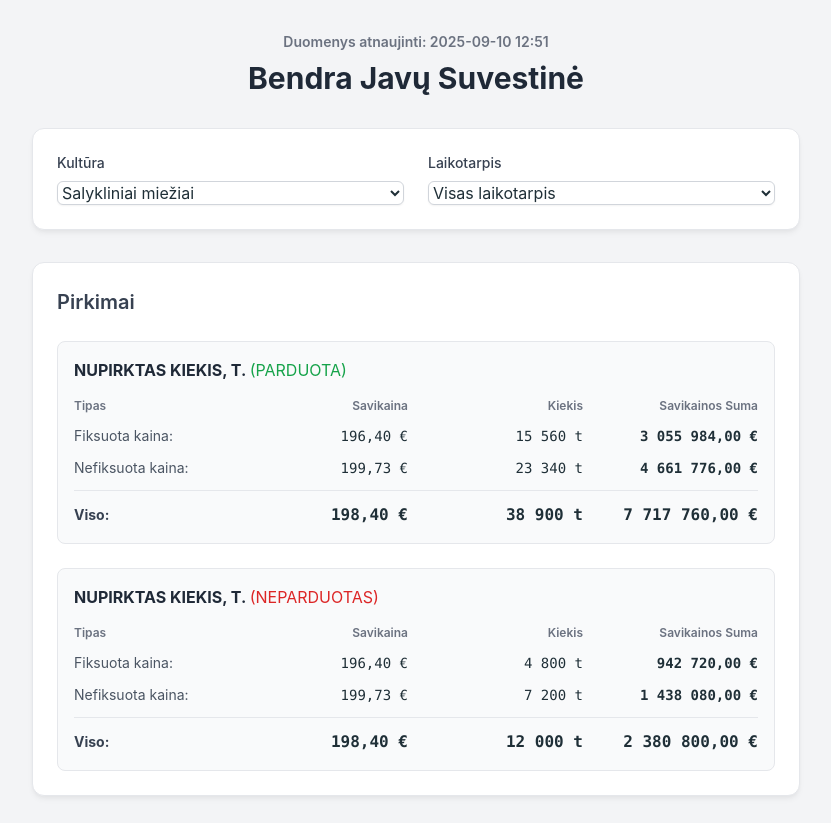
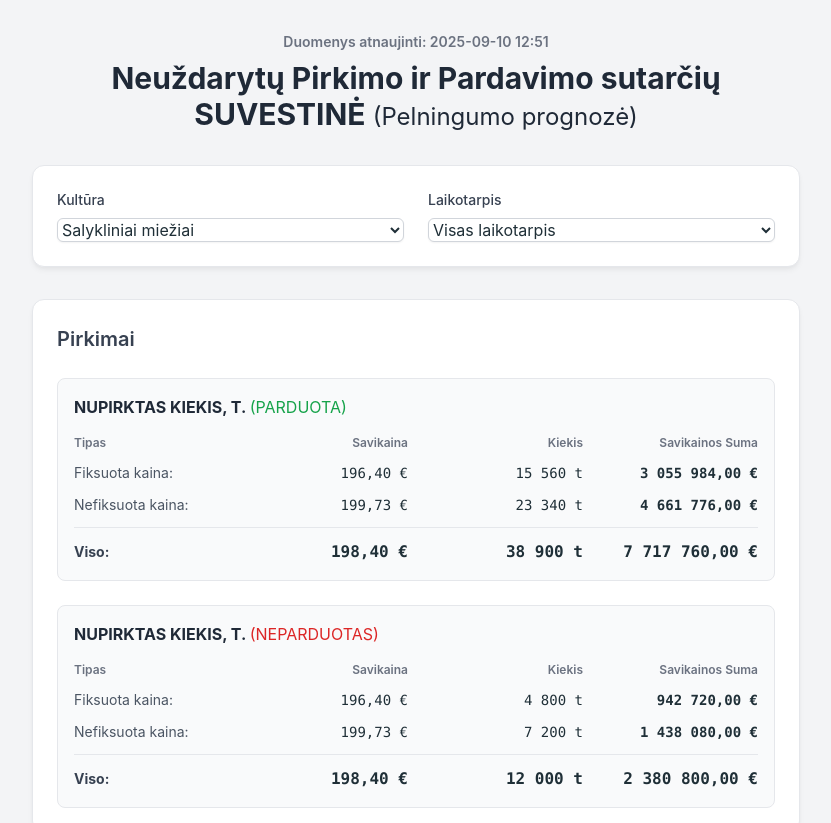
Before and after one commit to DariusRud/suvestine, a plain HTML site: page index.html in a window 1280 px wide. Shown: the top 823 px of the page, without its empty margins (224-1055 px from the left). Drawn offline with nearby package versions, Linux system fonts and the light colour scheme.

Commit message:
Update index.html

```diff
--- a/index.html
+++ b/index.html
@@ -3,7 +3,7 @@
 <head>
     <meta charset="UTF-8">
     <meta name="viewport" content="width=device-width, initial-scale=1.0">
-    <title>Bendra Javų Suvestinė</title>
+    <title>Neuždarytų Sutarčių Suvestinė</title>
     <script src="https://cdn.tailwindcss.com"></script>
     <style>
         body {
@@ -63,7 +63,7 @@
         <!-- Antraštė -->
         <header class="mb-8 text-center">
             <div id="timestamp" class="text-sm text-gray-500 font-semibold mb-2"></div>
-            <h1 class="text-3xl font-bold text-gray-800 mb-2">Bendra Javų Suvestinė</h1>
+            <h1 class="text-3xl font-bold text-gray-800 mb-2">Neuždarytų Pirkimo ir Pardavimo sutarčių SUVESTINĖ <br class="md:hidden"><span class="font-normal text-2xl">(Pelningumo prognozė)</span></h1>
         </header>
 
         <!-- Filtrai -->
```
